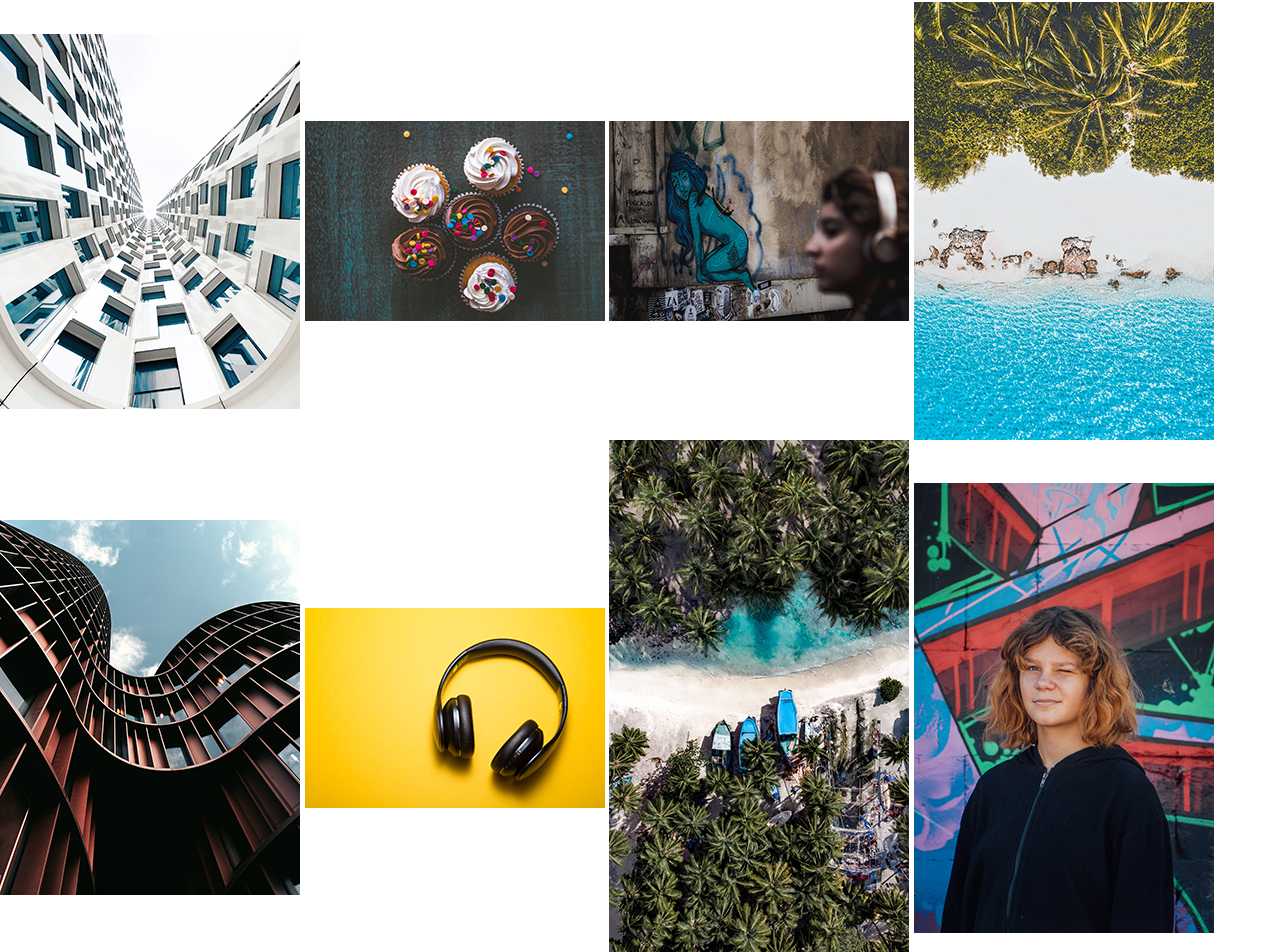
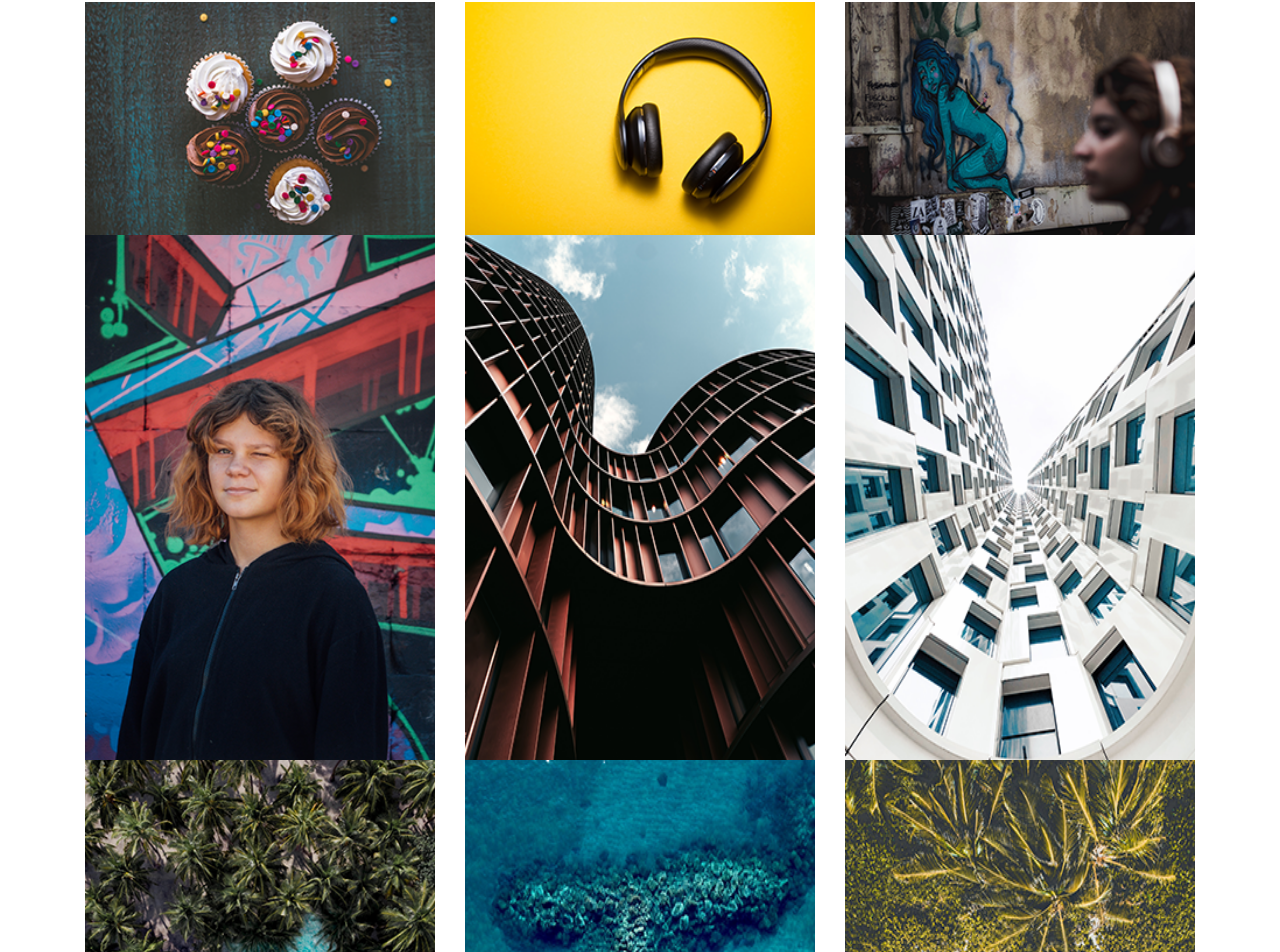
Before and after one commit to elizabethtran135/mw2-hw2-tran-elizabeth, a plain HTML site: page hw2-starter-files/index.html in a window 1280 px wide. Shown: the part 54-1006 px from the top of the page. Drawn offline with nearby package versions, Linux system fonts and the light colour scheme.

Commit message:
Added bootstrap grid for image layout

```diff
--- a/hw2-starter-files/index.html
+++ b/hw2-starter-files/index.html
@@ -7,20 +7,30 @@
 
     <!-- Bootstrap CSS -->
     <link rel="stylesheet" href="https://stackpath.bootstrapcdn.com/bootstrap/4.3.1/css/bootstrap.min.css" integrity="sha384-ggOyR0iXCbMQv3Xipma34MD+dH/1fQ784/j6cY/iJTQUOhcWr7x9JvoRxT2MZw1T" crossorigin="anonymous">
+    <link rel="stylesheet" href="main.css">
 
-    <title>Hello, world!</title>
+    <title>The Elizabeth Collection</title>
   </head>
   <body>
+    <header>
     <h1>Hello, world!</h1>
-    <img src="img/hw2-image1.png" alt="Perspective Building" title="Perspective Building">
-    <img src="img/hw2-image2.png" alt="Cupcakes" title="Cupcakes">
-    <img src="img/hw2-image3.png" alt="Graffiti Wall" title="Graffiti Wall">
-    <img src="img/hw2-image4.png" alt="Island Shore" title="Island Shore">
-    <img src="img/hw2-image5.png" alt="Curved Brown Building" title="Curved Brown Building">
-    <img src="img/hw2-image6.png" alt="Headphones" title="Headphones">
-    <img src="img/hw2-image7.png" alt="Aerial Trees" title="Aerial Trees">
-    <img src="img/hw2-image8.png" alt="Person Portrait" title="Person Portrait">
-    <img src="img/hw2-image9.png" alt="Aerial Ocean" title="Aerial Ocean">
+    </header>
+    <main class="container">
+      <div class="row">
+        <img class="col" src="img/hw2-image2.png" alt="Cupcakes" title="Cupcakes">
+        <img class="col" src="img/hw2-image6.png" alt="Headphones" title="Headphones">
+        <img class="col" src="img/hw2-image3.png" alt="Graffiti Wall" title="Graffiti Wall">
+      </div>
+      <div class="row">
+        <img class="col"src="img/hw2-image8.png" alt="Person Portrait" title="Person Portrait">
+        <img class="col" src="img/hw2-image5.png" alt="Curved Brown Building" title="Curved Brown Building">
+        <img class="col" src="img/hw2-image1.png" alt="Perspective Building" title="Perspective Building">
+      </div>
+      <div class="row">
+        <img class="col" src="img/hw2-image7.png" alt="Aerial Trees" title="Aerial Trees">
+        <img class="col" src="img/hw2-image9.png" alt="Aerial Ocean" title="Aerial Ocean">
+        <img class="col" src="img/hw2-image4.png" alt="Island Shore" title="Island Shore">
+      </div>
     <!-- Optional JavaScript -->
     <!-- jQuery first, then Popper.js, then Bootstrap JS -->
     <script src="https://code.jquery.com/jquery-3.3.1.slim.min.js" integrity="sha384-q8i/X+965DzO0rT7abK41JStQIAqVgRVzpbzo5smXKp4YfRvH+8abtTE1Pi6jizo" crossorigin="anonymous"></script>
```
